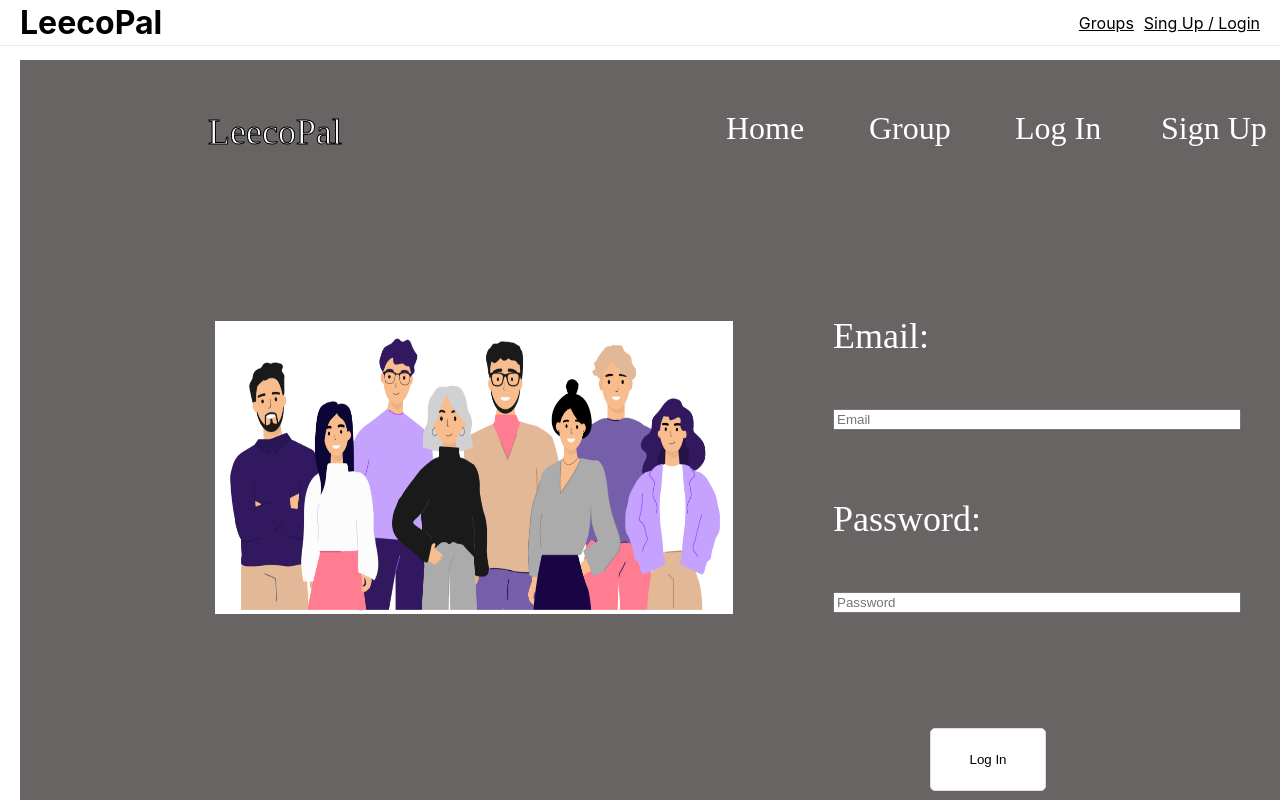
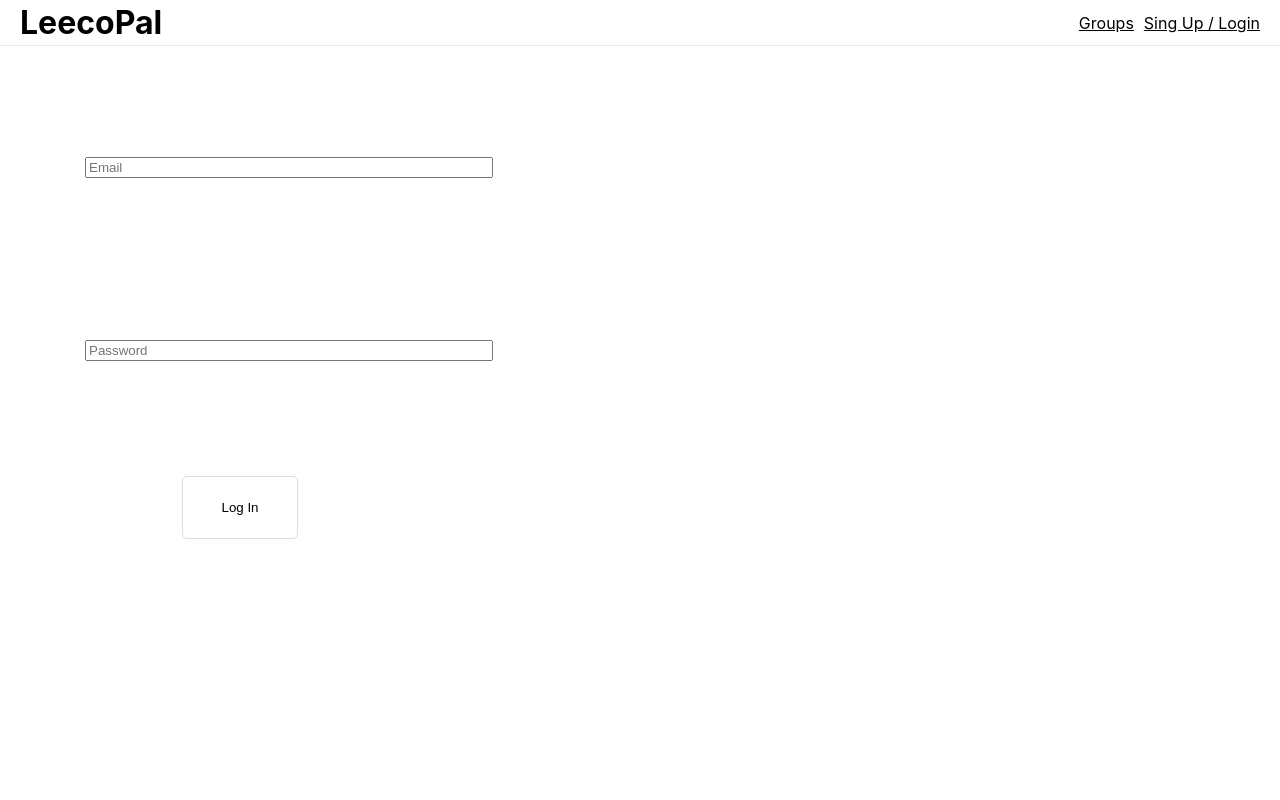
Before and after one commit to kyralu/leecopal, a React (Create React App) app: page /login in a window 1280 px wide. Shown: the top 800 px of the page. Built offline with nearby package versions, Linux system fonts and the light colour scheme.

Commit message:
Refactor LogInPage component

```diff
--- a/src/pages/LogInPage.js
+++ b/src/pages/LogInPage.js
@@ -1,46 +1,7 @@
 import React, { useState } from "react";
-import WebsitePicImage from "../assets/images/Website_Pic.png";
 import { styled } from "@mui/material/styles";
-import { Link, useNavigate } from "react-router-dom";
+import { useNavigate } from "react-router-dom";
 
-const LogInPage1 = styled("div")({
-  backgroundColor: `rgba(104, 100, 100, 1)`,
-  display: `flex`,
-  position: `relative`,
-  isolation: `isolate`,
-  flexDirection: `row`,
-  width: `100vw`,
-  height: `1024px`,
-  justifyContent: `flex-start`,
-  alignItems: `flex-start`,
-  padding: `0px`,
-  boxSizing: `border-box`,
-  overflow: `hidden`,
-});
-
-const WebsitePic = styled("img")({
-  height: `293px`,
-  width: `518px`,
-  position: `absolute`,
-  left: `195px`,
-  top: `261px`,
-});
-
-const Frame1 = styled("div")({
-  display: `flex`,
-  position: `absolute`,
-  isolation: `isolate`,
-  flexDirection: `row`,
-  justifyContent: `flex-start`,
-  alignItems: `flex-start`,
-  padding: `0px`,
-  boxSizing: `border-box`,
-  width: `525px`,
-  height: `708px`,
-  left: `728px`,
-  top: `192px`,
-  overflow: `hidden`,
-});
 
 const LogInButton = styled("button")({
   // backgroundColor: `rgba(110, 178, 86, 0.2)`,
@@ -113,106 +74,8 @@ const Email = styled("div")({
   top: `63px`,
 });
 
-const NavBar = styled("div")({
-  display: `flex`,
-  position: `absolute`,
-  isolation: `isolate`,
-  flexDirection: `row`,
-  justifyContent: `space-around`,
-  alignItems: `flex-start`,
-  padding: `0px`,
-  boxSizing: `border-box`,
-  width: `100%`,
-  height: `46px`,
-  left: `188px`,
-  top: `50px`,
-});
 
-const LeetcodeStudyGroup = styled("div")({
-  textAlign: `left`,
-  whiteSpace: `pre-wrap`,
-  fontSynthesis: `none`,
-  color: `rgba(255, 255, 255, 1)`,
-  fontStyle: `normal`,
-  fontFamily: `Irish Grover`,
-  fontWeight: `400`,
-  fontSize: `36px`,
-  letterSpacing: `0px`,
-  textDecoration: `none`,
-  textTransform: `none`,
-  WebkitTextStroke: `1px rgba(0, 0, 0, 1)`,
-  position: `absolute`,
-  left: `0px`,
-  top: `1px`,
-});
 
-const Home = styled("div")({
-  textAlign: `left`,
-  whiteSpace: `pre-wrap`,
-  fontSynthesis: `none`,
-  color: `rgba(255, 255, 255, 1)`,
-  fontStyle: `normal`,
-  fontFamily: `Istok Web`,
-  fontWeight: `400`,
-  fontSize: `32px`,
-  letterSpacing: `0px`,
-  textDecoration: `none`,
-  textTransform: `none`,
-  position: `absolute`,
-  left: `518px`,
-  top: `0px`,
-});
-
-const Group = styled("div")({
-  textAlign: `left`,
-  whiteSpace: `pre-wrap`,
-  fontSynthesis: `none`,
-  color: `rgba(255, 255, 255, 1)`,
-  fontStyle: `normal`,
-  fontFamily: `Istok Web`,
-  fontWeight: `400`,
-  fontSize: `32px`,
-  letterSpacing: `0px`,
-  textDecoration: `none`,
-  textTransform: `none`,
-  position: `absolute`,
-  left: `661px`,
-  top: `0px`,
-});
-
-const LogIn1 = styled("div")({
-  textAlign: `left`,
-  whiteSpace: `pre-wrap`,
-  fontSynthesis: `none`,
-  color: `rgba(255, 255, 255, 1)`,
-  fontStyle: `normal`,
-  fontFamily: `Istok Web`,
-  fontWeight: `400`,
-  fontSize: `32px`,
-  letterSpacing: `0px`,
-  textDecoration: `none`,
-  textTransform: `none`,
-  position: `absolute`,
-  left: `807px`,
-  top: `0px`,
-});
-
-const SignUp = styled("div")({
-  textAlign: `left`,
-  whiteSpace: `pre-wrap`,
-  fontSynthesis: `none`,
-  color: `rgba(255, 255, 255, 1)`,
-  fontStyle: `normal`,
-  fontFamily: `Istok Web`,
-  fontWeight: `400`,
-  fontSize: `32px`,
-  letterSpacing: `0px`,
-  textDecoration: `none`,
-  textTransform: `none`,
-  position: `absolute`,
-  left: `953px`,
-  top: `0px`,
-});
 
 function LogInPage() {
   const [email, setEmail] = useState("");
@@ -256,9 +119,6 @@ function LogInPage() {
   };
 
   return (
-    <LogInPage1>
-      <WebsitePic src={WebsitePicImage} loading="lazy" alt={"Website Pic"} />
-      <Frame1>
     <form onSubmit={handleSubmit}>
       <EmailInput
         type="text"
@@ -276,23 +136,6 @@ function LogInPage() {
       <Password>{`Password:`}</Password>
       <LogInButton type="submit">Log In</LogInButton>
     </form>
-      </Frame1>
-      <NavBar>
-        <LeetcodeStudyGroup>{`LeecoPal`}</LeetcodeStudyGroup>
-        <Link to="/home">
-          <Home>{`Home`}</Home>
-        </Link>
-        <Link to="/group">
-          <Group>{`Group`}</Group>
-        </Link>
-        <Link to="/login">
-          <LogIn1>{`Log In`}</LogIn1>
-        </Link>
-        <Link to="/signup">
-          <SignUp>{`Sign Up`}</SignUp>
-        </Link>
-      </NavBar>
-    </LogInPage1>
   );
 }
 
--- a/src/pages/SignUpPage.js
+++ b/src/pages/SignUpPage.js
@@ -1,46 +1,6 @@
 import React, { useState } from "react";
-import WebsitePicImage from "../assets/images/Website_Pic.png";
 import { styled } from "@mui/material/styles";
-import { Link, useNavigate } from "react-router-dom";
-
-const SignUpPage1 = styled("div")({
-  backgroundColor: `rgba(104, 100, 100, 1)`,
-  display: `flex`,
-  position: `relative`,
-  isolation: `isolate`,
-  flexDirection: `row`,
-  width: `100vw`,
-  height: `1024px`,
-  justifyContent: `flex-start`,
-  alignItems: `flex-start`,
-  padding: `0px`,
-  boxSizing: `border-box`,
-  overflow: `hidden`,
-});
-
-const WebsitePic = styled("img")({
-  height: `293px`,
-  width: `518px`,
-  position: `absolute`,
-  left: `195px`,
-  top: `261px`,
-});
-
-const Frame1 = styled("div")({
-  display: `flex`,
-  position: `absolute`,
-  isolation: `isolate`,
-  flexDirection: `row`,
-  justifyContent: `flex-start`,
-  alignItems: `flex-start`,
-  padding: `0px`,
-  boxSizing: `border-box`,
-  width: `525px`,
-  height: `708px`,
-  left: `728px`,
-  top: `192px`,
-  overflow: `hidden`,
-});
+import { useNavigate } from "react-router-dom";
 
 const SignUpButton = styled("button")({
   // backgroundColor: `rgba(110, 178, 86, 0.2)`,
@@ -139,106 +99,7 @@ const Email = styled("div")({
   top: `47px`,
 });
 
-const NavBar = styled("div")({
-  display: `flex`,
-  position: `absolute`,
-  isolation: `isolate`,
-  flexDirection: `row`,
-  justifyContent: `space-around`,
-  alignItems: `flex-start`,
-  padding: `0px`,
-  boxSizing: `border-box`,
-  width: `100%`,
-  height: `46px`,
-  left: `188px`,
-  top: `50px`,
-});
 
-const LeetcodeStudyGroup = styled("div")({
-  textAlign: `left`,
-  whiteSpace: `pre-wrap`,
-  fontSynthesis: `none`,
-  color: `rgba(255, 255, 255, 1)`,
-  fontStyle: `normal`,
-  fontFamily: `Irish Grover`,
-  fontWeight: `400`,
-  fontSize: `36px`,
-  letterSpacing: `0px`,
-  textDecoration: `none`,
-  textTransform: `none`,
-  WebkitTextStroke: `1px rgba(0, 0, 0, 1)`,
-  position: `absolute`,
-  left: `0px`,
-  top: `1px`,
-});
-
-const Home = styled("div")({
-  textAlign: `left`,
-  whiteSpace: `pre-wrap`,
-  fontSynthesis: `none`,
-  color: `rgba(255, 255, 255, 1)`,
-  fontStyle: `normal`,
-  fontFamily: `Istok Web`,
-  fontWeight: `400`,
-  fontSize: `32px`,
-  letterSpacing: `0px`,
-  textDecoration: `none`,
-  textTransform: `none`,
-  position: `absolute`,
-  left: `518px`,
-  top: `0px`,
-});
-
-const Group = styled("div")({
-  textAlign: `left`,
-  whiteSpace: `pre-wrap`,
-  fontSynthesis: `none`,
-  color: `rgba(255, 255, 255, 1)`,
-  fontStyle: `normal`,
-  fontFamily: `Istok Web`,
-  fontWeight: `400`,
-  fontSize: `32px`,
-  letterSpacing: `0px`,
-  textDecoration: `none`,
-  textTransform: `none`,
-  position: `absolute`,
-  left: `661px`,
-  top: `0px`,
-});
-
-const LogIn = styled("div")({
-  textAlign: `left`,
-  whiteSpace: `pre-wrap`,
-  fontSynthesis: `none`,
-  color: `rgba(255, 255, 255, 1)`,
-  fontStyle: `normal`,
-  fontFamily: `Istok Web`,
-  fontWeight: `400`,
-  fontSize: `32px`,
-  letterSpacing: `0px`,
-  textDecoration: `none`,
-  textTransform: `none`,
-  position: `absolute`,
-  left: `807px`,
-  top: `0px`,
-});
-
-const SignUp1 = styled("div")({
-  textAlign: `left`,
-  whiteSpace: `pre-wrap`,
-  fontSynthesis: `none`,
-  color: `rgba(255, 255, 255, 1)`,
-  fontStyle: `normal`,
-  fontFamily: `Istok Web`,
-  fontWeight: `400`,
-  fontSize: `32px`,
-  letterSpacing: `0px`,
-  textDecoration: `none`,
-  textTransform: `none`,
-  position: `absolute`,
-  left: `953px`,
-  top: `0px`,
-});
 
 function SignUpPage() {
   const [email, setEmail] = useState("");
@@ -301,9 +162,6 @@ function SignUpPage() {
     }
   };
   return (
-    <SignUpPage1>
-      <WebsitePic src={WebsitePicImage} loading="lazy" alt={"Website Pic"} />
-      <Frame1>
     <form onSubmit={handleSubmit}>
       <EmailInput
         type="text"
@@ -328,23 +186,6 @@ function SignUpPage() {
       <ConfirmPassword>{`Confirm Password:`}</ConfirmPassword>
       <SignUpButton type="submit">Sign Up</SignUpButton>
     </form>
-      </Frame1>
-      <NavBar>
-        <LeetcodeStudyGroup>{`LeecoPal`}</LeetcodeStudyGroup>
-        <Link to="/home">
-          <Home>{`Home`}</Home>
-        </Link>
-        <Link to="/group">
-          <Group>{`Group`}</Group>
-        </Link>
-        <Link to="/login">
-          <LogIn>{`Log In`}</LogIn>
-        </Link>
-        <Link to="/signup">
-          <SignUp1>{`Sign Up`}</SignUp1>
-        </Link>
-      </NavBar>
-    </SignUpPage1>
   );
 }
 
```
Lines whose indentation alone changed are shown as unchanged.
